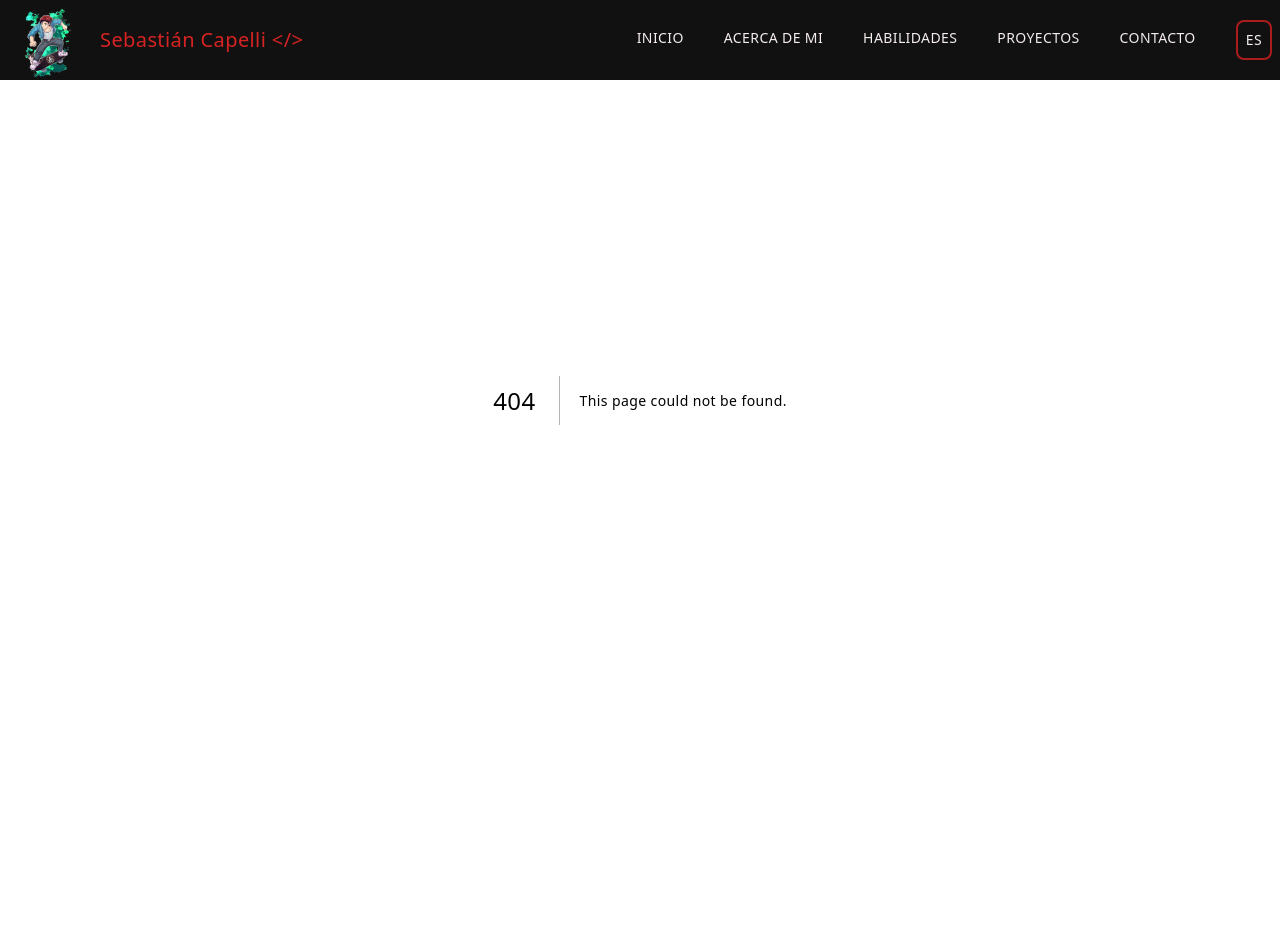
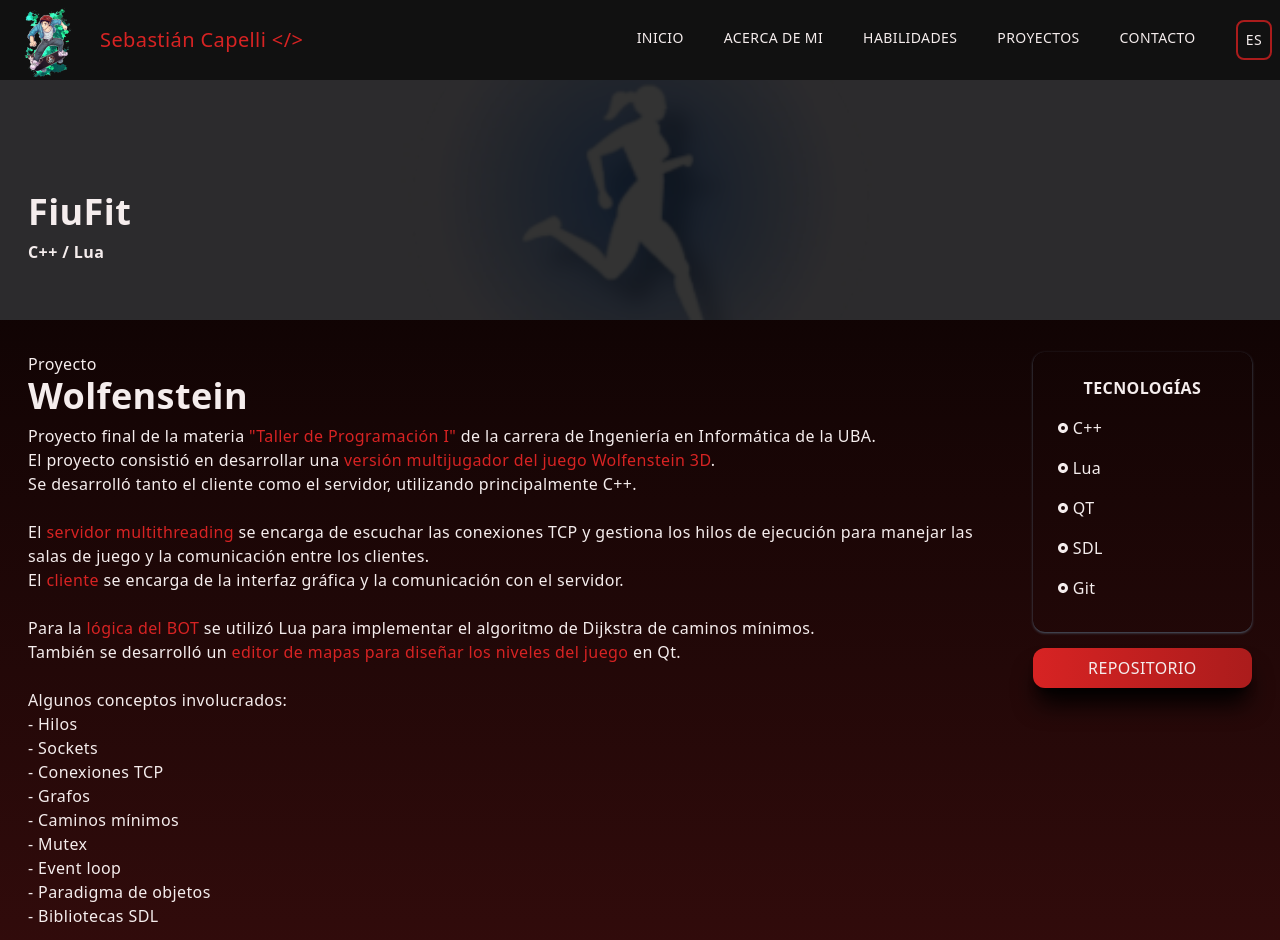
Before and after one commit to SCAPELLI/scapelli.github.io, a Next.js app: page /FiuFit in a window 1280 px wide. Before the commit this address had no page. Shown: the top 940 px of the page. Before the commit the page ends 800 px from the top, so only its background shows below. Built offline with nearby package versions, Linux system fonts and the light colour scheme.

Commit message:
fiufit header edited

```diff
--- a/components/ProjectItem/index.jsx
+++ b/components/ProjectItem/index.jsx
@@ -19,7 +19,6 @@
 const index = ({ title, thumbnail, projectURL, skills}) => {
   return (
     <Link href={projectURL} >
-      {/* <div className="relative p-2 space-x-8 bg-green-500 shadow-custom-large shadow-gray-400  justify-center  shadow rounded-xl group hover:scale-105 ease-in duration-200"> */}
       <div className="relative p-2 space-x-8 flex flex-col md:flex-row items-center justify-center md:flex shadow-custom-large shadow-gray-400  justify-center  shadow rounded-xl group hover:scale-105 ease-in duration-200">
       <Image
           className="rounded-xl w-full md:w-auto"
--- a/components/Projects/index.jsx
+++ b/components/Projects/index.jsx
@@ -35,7 +35,7 @@
           <ProjectItem
             title="FiuFit"
             thumbnail={FiuFit}
-            projectURL="/Wolfenstein"
+            projectURL="/FiuFit"
             skills={["javascript", "react", "reactnative", "sql"]}
           />
 
--- /dev/null
+++ b/pages/FiuFit.jsx
@@ -0,0 +1,164 @@
+import Image from "next/image";
+import React from "react";
+import FiuFit from "../public/projects/fiufit-header.png";
+import Screenshot1 from "../public/projects/wolfenstein-screenshot-1.png";
+import Screenshot2 from "../public/projects/wolfenstein-screenshot-2.png";
+import Screenshot3 from "../public/projects/wolfenstein-screenshot-3.png";
+import Screenshot4 from "../public/projects/wolfenstein-screenshot-4.png";
+import Screenshot5 from "../public/projects/wolfenstein-screenshot-5.png";
+
+import { RiRadioButtonFill } from "react-icons/ri";
+import Link from "next/link";
+import YouTube from "react-youtube";
+import { useRouter } from "next/router";
+import en from "../public/locales/en";
+import es from "../public/locales/es";
+
+const renderVideo = () => {
+  const opts = {
+    width: "320",
+    playerVars: {
+      autoplay: 0,
+    },
+  };
+  const opts2 = {
+    width: "500",
+    playerVars: {
+      autoplay: 0,
+    },
+  };
+
+  return (
+    <div className=" flex justify-center">
+      <div className="md:hidden">
+        <YouTube videoId="OXZVf4MpouQ"
+          opts={opts} />
+      </div>
+      <div className="hidden md:block">
+        <YouTube videoId="OXZVf4MpouQ"
+          opts={opts2} />
+      </div>
+    </div>
+  )
+}
+
+const renderScreenshots = () => {
+  return (
+    <div >
+      <div className="col-span-2 flex justify-center pb-3">
+        <Image className="" src={Screenshot4} alt="/" />
+      </div>
+      <div className="col-span-2 flex justify-center pb-3">
+        <Image className="w-1/2" src={Screenshot3} alt="/" />
+      </div>
+
+      <div className="grid grid-cols-2 gap-4 ">
+      <div className="col-span-2 flex justify-between">
+        <Image className="w-1/2 pr-2" src={Screenshot2} alt="/" />
+        <Image className="w-1/2" src={Screenshot1} alt="/" />
+      </div>
+      <div className="col-span-2 flex justify-center">
+        <Image className="w-1/2" src={Screenshot5} alt="/" />
+      </div>
+    </div>
+    </div>
+  )}
+
+
+const index = () => {
+  const router = useRouter();
+  const { locale } = router;
+  const t = locale === "en" ? en : es;
+  const pathCV = locale === "es" ? "/cv-CAPELLI.pdf" : "/cv-en-CAPELLI.pdf"
+
+  const description = t.sections.projects.wolfenstein.description
+    .replace(/<red>/g, '<span class="text-[#D72323]">')
+    .replace(/<\/red>/g, "</span>")
+    .replace(/\n/g, "<br/>");
+
+  return (
+    <div className="w-full bg-gradient-to-b from-black to-red-900">
+      <div className="w-full h-[30vh] lg:h-[40vh] relative">
+        <div className="absolute top-0 left-0 w-full h-[30vh] lg:h-[40vh] bg-black/80 z-20" />
+        <Image
+          className="absolute z-10"
+          layout="fill"
+          objectFit="cover"
+          src={FiuFit}
+          priority="true"
+          alt="/"
+        />
+        <div className="absolute top-[70%] max-w-[1240px] w-full left-[50%] right-[50%] translate-x-[-50%] translate-y-[-50%] text-[#f5eded] z-20 p-2">
+          <h2 className="py-2">FiuFit</h2>
+          <h3>C++ / Lua</h3>
+        </div>
+      </div>
+      <div className="max-w-[1240px] mx-auto p-2 md:grid md:grid-cols-5 gap-8 pt-8">
+
+
+        <div className="col-span-4 pb-4">
+          <p>{t.sections.projects.singularTitle}</p>
+          <h2>Wolfenstein</h2>
+          <p className="py-2" dangerouslySetInnerHTML={{ __html: description }}>
+          </p>
+
+          <h3>Demo</h3>
+          {renderVideo()}
+
+          <h3>{t.sections.projects.screenshots}</h3>
+          {renderScreenshots()}
+
+        </div>
+
+
+
+        <div className="justify-center ">
+
+          <div className="col-span-4 md:col-span-1 shadow shadow-gray-600 rounded-xl p-4 ">
+
+            <div className="p-2 ">
+
+              <p className="uppercase text-center font-bold pb-2">
+                {t.sections.projects.technologies}
+              </p>
+              <div className="grid grid-cols-3 md:grid-cols-1">
+                <p className=" py-2 flex items-center">
+                  <RiRadioButtonFill className="pr-1" /> C++{" "}
+                </p>
+                <p className="py-2 flex items-center">
+                  <RiRadioButtonFill className="pr-1" /> Lua{" "}
+                </p>
+                <p className=" py-2 flex items-center">
+                  <RiRadioButtonFill className="pr-1" /> QT{" "}
+                </p>
+                <p className=" py-2 flex items-center">
+                  <RiRadioButtonFill className="pr-1" /> SDL{" "}
+                </p>
+                <p className=" py-2 flex items-center">
+                  <RiRadioButtonFill className="pr-1" /> Git{" "}
+                </p>
+
+              </div>
+            </div>
+          </div>
+
+          <button className="px-8 py-2 mt-4 mr-8 w-full" onClick={() => window.open("https://github.com/SCAPELLI/Wolfenstein3D", "_blank")}>
+
+              {t.sections.projects.repository}
+
+          </button>
+
+        </div>
+
+
+
+
+        <Link href="/">
+          <p className="underline cursor-pointer hidden md:block">{t.sections.projects.back}</p>
+        </Link>
+      </div>
+    </div>
+  );
+};
+
+export default index;
```
Also changed, not shown: public/projects/fiufit-header.png (added).
